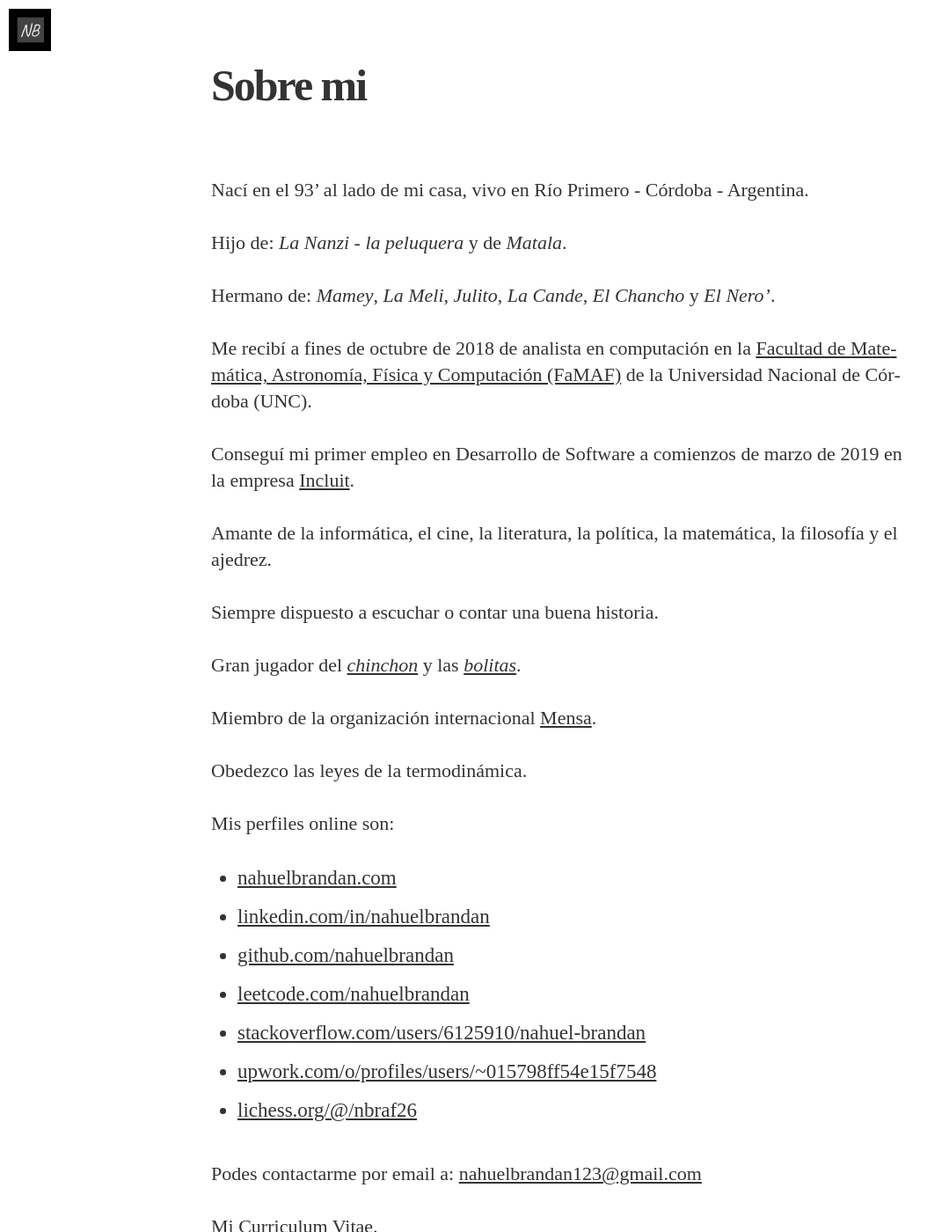
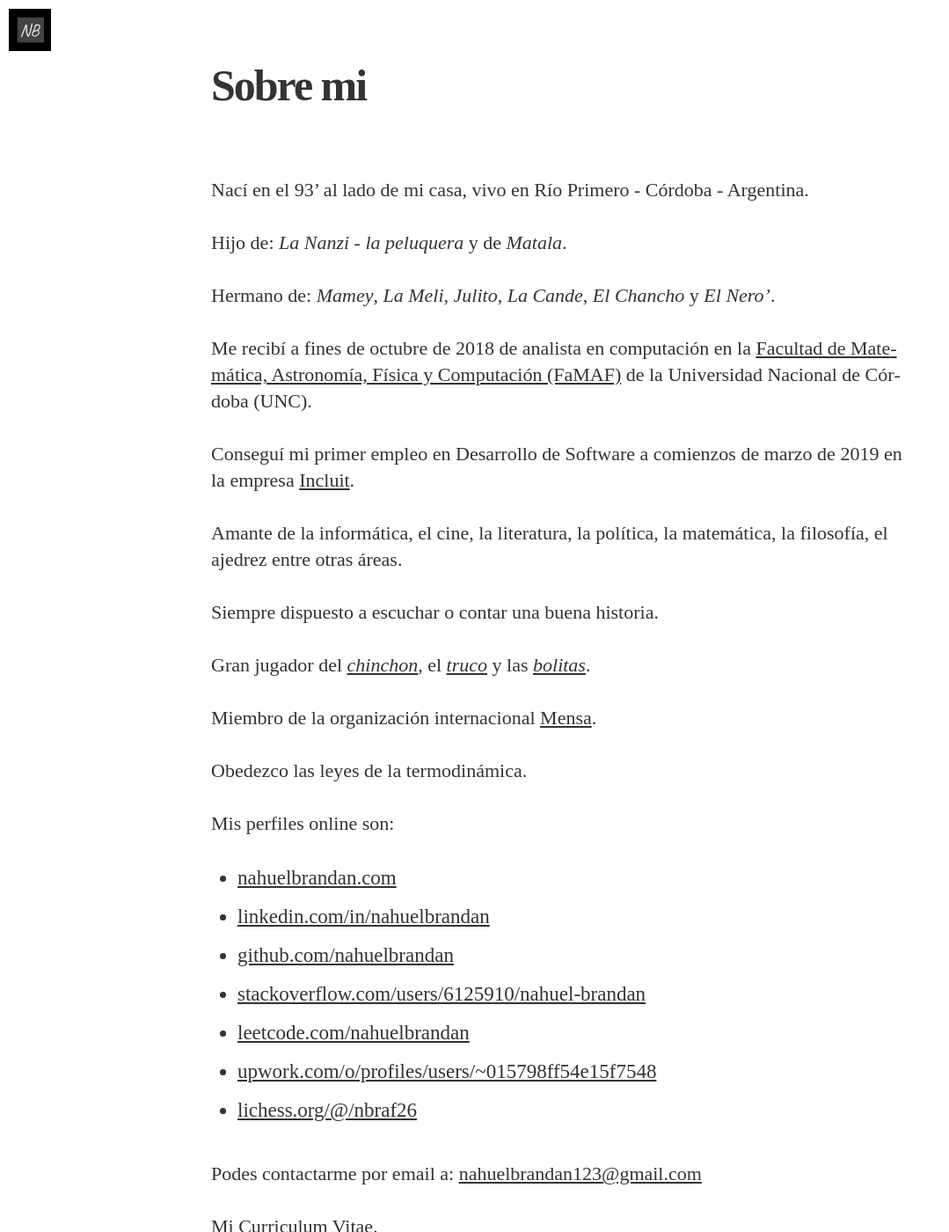
Before and after one commit to nahuelbrandan/nahuelbrandan.github.io, a Jekyll site: the page built from about.md, in a window 1280 px wide and 1400 px high. Shown: the whole window at 88% size, without its empty margins (0-1079 px from the left). Built offline with Jekyll 4.4.1, drawn with Linux system fonts in a browser that asks for light colours; cached includes are drawn as plain includes; nearby versions of some CDN libraries; some web fonts are replaced.

Commit message:
about me leve actualizacion

```diff
--- a/about.md
+++ b/about.md
@@ -14,11 +14,11 @@ Me recibí a fines de octubre de 2018 de analista en computación en la [Faculta
 
 Conseguí mi primer empleo en Desarrollo de Software a comienzos de marzo de 2019 en la empresa [Incluit](https://incluit.com/).
 
-Amante de la informática, el cine, la literatura, la política, la matemática, la filosofía y el ajedrez.
+Amante de la informática, el cine, la literatura, la política, la matemática, la filosofía, el ajedrez entre otras áreas.
 
 Siempre dispuesto a escuchar o contar una buena historia.
 
-Gran jugador del [*chinchon*](https://es.wikipedia.org/wiki/Chinch%C3%B3n_(juego_de_naipes)) y las [*bolitas*](https://es.wikipedia.org/wiki/Canica).
+Gran jugador del [*chinchon*](https://es.wikipedia.org/wiki/Chinch%C3%B3n_(juego_de_naipes)), el [*truco*](https://es.wikipedia.org/wiki/Truco_(juego_de_naipes))  y las [*bolitas*](https://es.wikipedia.org/wiki/Canica).
 
 Miembro de la organización internacional [Mensa](https://es.wikipedia.org/wiki/Mensa_(organizaci%C3%B3n)).
 
@@ -29,8 +29,8 @@ Mis perfiles online son:
 *   [nahuelbrandan.com](https://www.nahuelbrandan.com)
 *   [linkedin.com/in/nahuelbrandan](https://www.linkedin.com/in/nahuelbrandan)
 *   [github.com/nahuelbrandan](https://github.com/nahuelbrandan)
+*   [stackoverflow.com/users/6125910/nahuel-brandan](https://stackoverflow.com/users/6125910/nahuel-brandan)
 *   [leetcode.com/nahuelbrandan](https://leetcode.com/nahuelbrandan)
-*   [stackoverflow.com/users/6125910/nahuel-brandan](https://stackoverflow.com/users/6125910/nahuel-brandan)
 *   [upwork.com/o/profiles/users/~015798ff54e15f7548](https://www.upwork.com/o/profiles/users/~015798ff54e15f7548/)
 *   [lichess.org/@/nbraf26](https://lichess.org/@/nbraf26)
 
@@ -40,7 +40,7 @@ Mi [Curriculum Vitae]({{ site.cv }}).
 
 ## Galería
 
-![Foto de graduación]({{"/assets/images/graduation.JPG"}})
+![Foto de graduación]({{"/assets/images/graduation.jpg"}})
 
 ![Asistencia a la conferencia de cyber seguridad 'EkoParty', durante 3 días en CaBa junto con amigos-compañeros del trabajo. 09/2019]({{"/assets/images/eko.png"}})
 
```
Also changed, not shown: assets/images/graduation.jpg (added).
